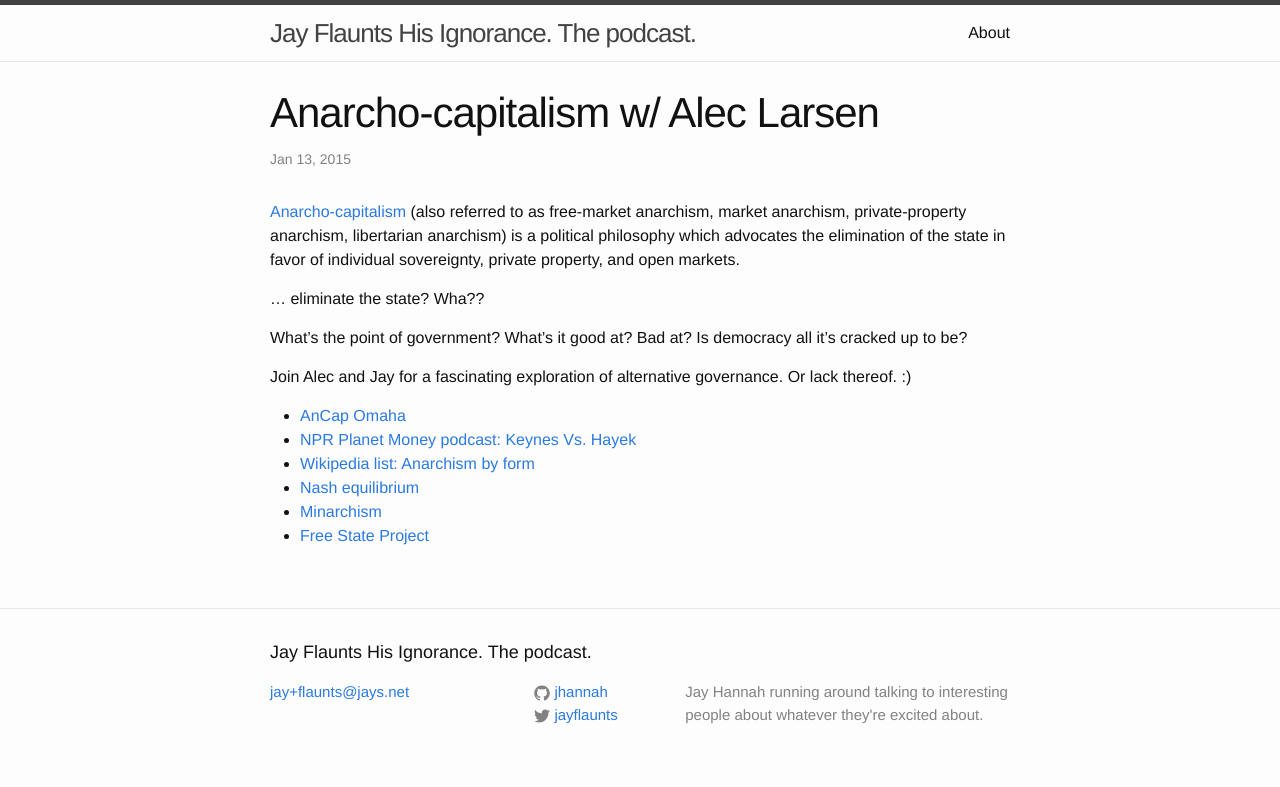
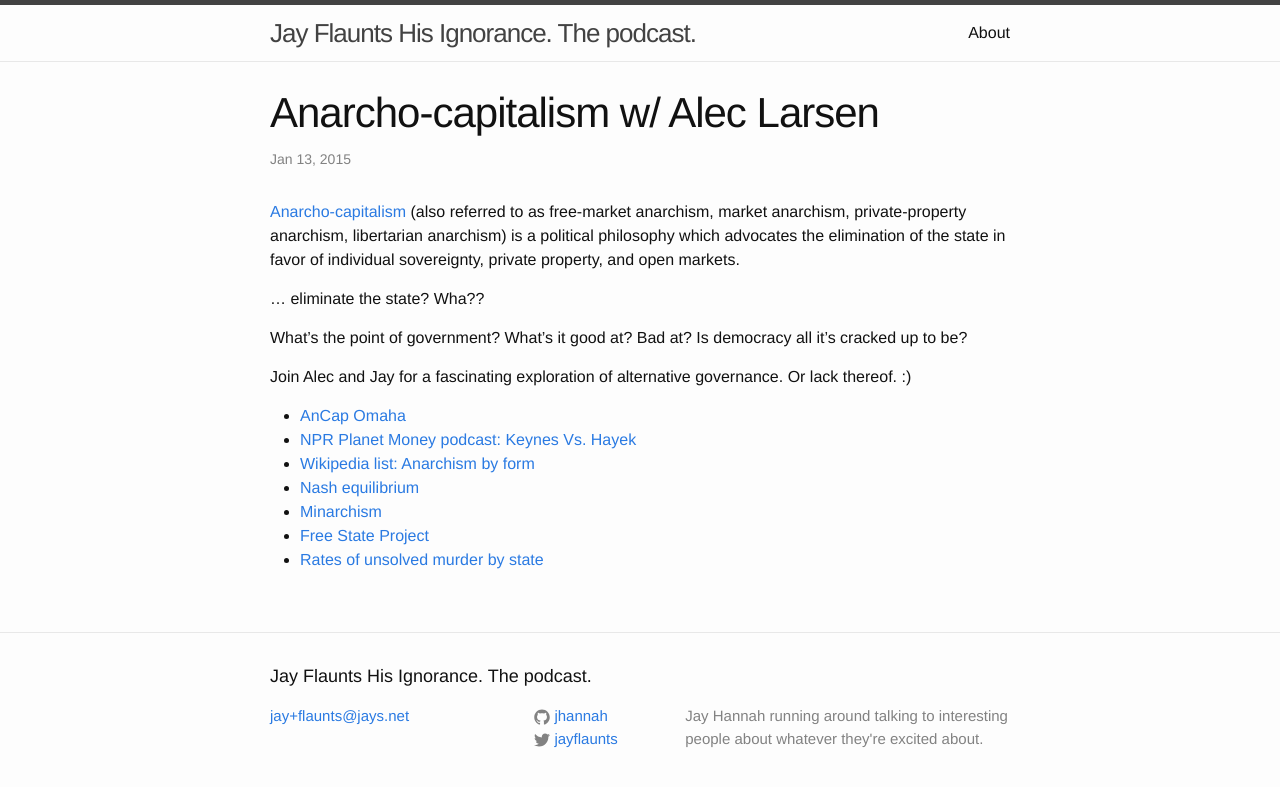
Before and after one commit to jhannah/jayflaunts, a Jekyll site: the page built from _posts/2015-01-13-anarcho-capitalism.md, in a window 1280 px wide. Shown: the top 787 px of the page. Built offline with Jekyll 4.4.1, drawn with Linux system fonts in a browser that asks for light colours.

Commit message:
Another link

```diff
--- a/_posts/2015-01-13-anarcho-capitalism.md
+++ b/_posts/2015-01-13-anarcho-capitalism.md
@@ -21,3 +21,4 @@ Join Alec and Jay for a fascinating exploration of alternative governance. Or la
 * [Nash equilibrium](http://en.wikipedia.org/wiki/Nash_equilibrium)
 * [Minarchism](http://en.wikipedia.org/wiki/Minarchism)
 * [Free State Project](https://freestateproject.org)
+* [Rates of unsolved murder by state](http://anepigone.blogspot.com/2013/01/rates-of-unsolved-murder-by-state.html)
```
